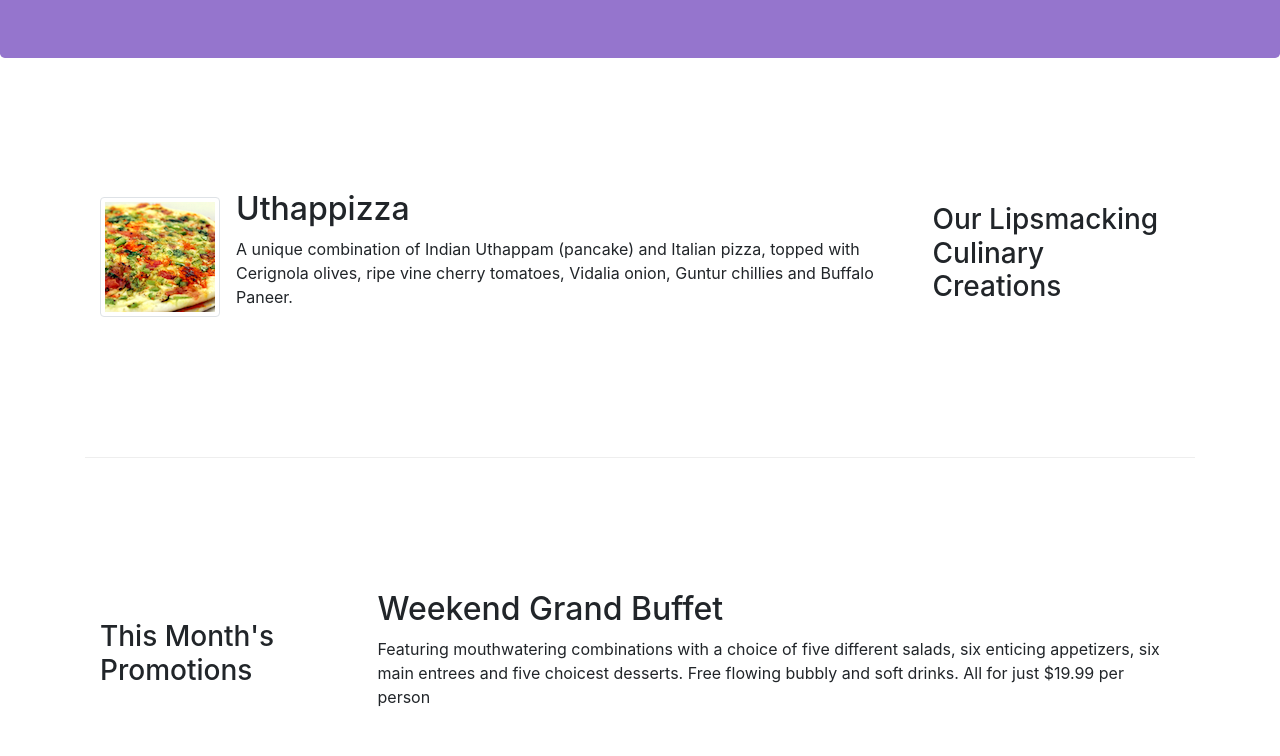
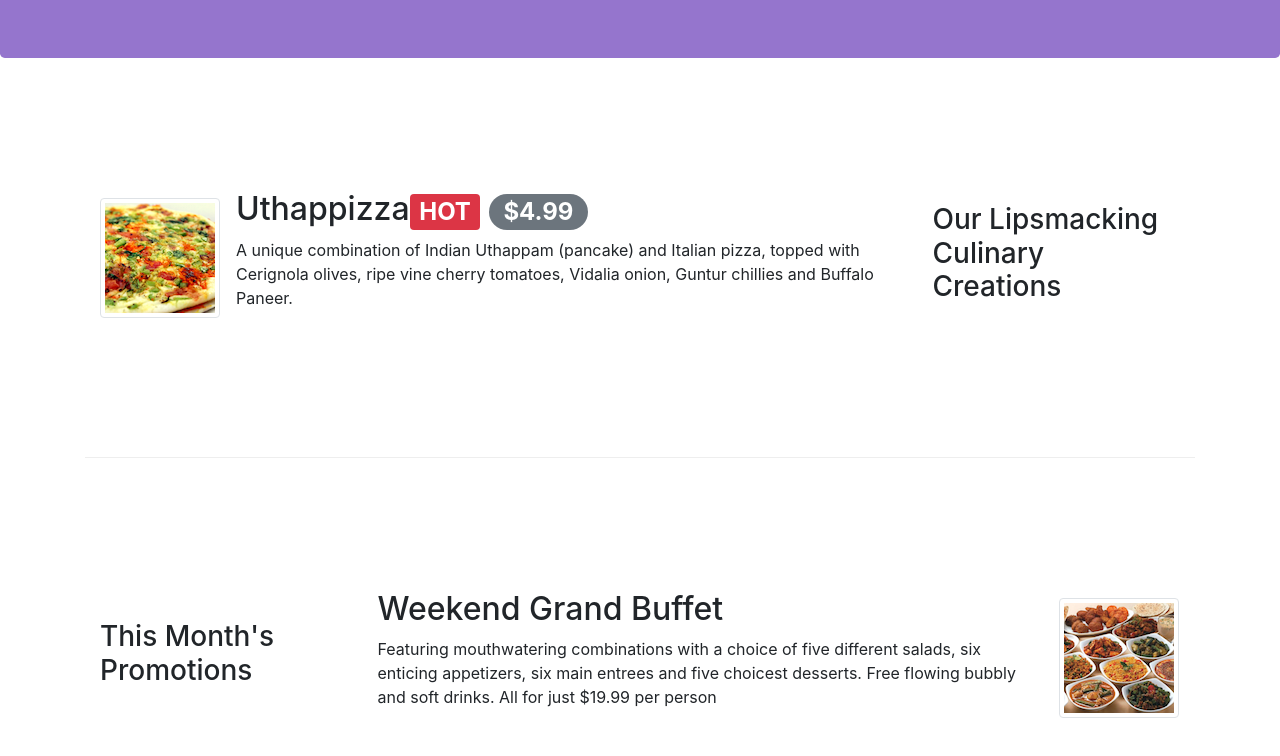
Before and after one commit to tpssoni/conFusion, a website: page index.html in a window 1280 px wide. Shown: the part 276-1032 px from the top of the page. Drawn offline with nearby package versions, Linux system fonts and the light colour scheme.

Commit message:
Alerting Users

```diff
--- a/index.html
+++ b/index.html
@@ -60,7 +60,8 @@
                 <div class="media">
                     <img class="d-flex mr-3 img-thumbnail align-self-center" src="img/uthappizza.png" alt="uthappizza">
                     <div class="media-body">
-                        <h2 class="mt-0">Uthappizza</h2>
+                        <h2 class="mt-0">Uthappizza<span class="badge badge-danger">HOT</span>
+                        <span class="badge badge-pill badge-secondary">$4.99</span></h2>
                         <p>A unique combination of Indian Uthappam (pancake) and Italian pizza, topped with Cerignola olives, ripe vine cherry tomatoes, Vidalia onion, Guntur chillies and Buffalo Paneer.</p>
                     </div>
                 </div>
@@ -73,9 +74,10 @@
                 <h3>This Month's Promotions</h3>
             </div>
             <div class="col col-sm col-md">
-                <h2>Weekend Grand Buffet</h2>
+                <h2 class="mt-0">Weekend Grand Buffet</h2>
                 <p>Featuring mouthwatering combinations with a choice of five different salads, six enticing appetizers, six main entrees and five choicest desserts. Free flowing bubbly and soft drinks. All for just $19.99 per person </p>
             </div>
+            <img class="d-flex mr-3 img-thumbnail align-self-center" src="img/buffet.png" alt="buffet">
         </div>
 
         <div class="row row-content align-items-center">
```
